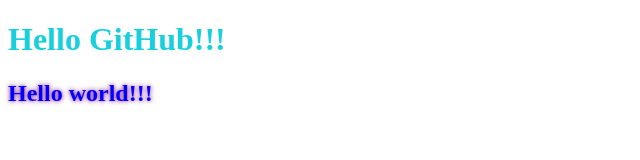
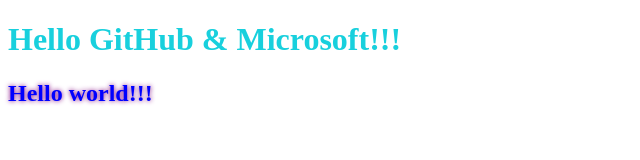
Before and after one commit to KirillSuprun/Github-demo-rep, a plain HTML site: page index.html in a window 1280 px wide. Shown: the whole page, without its empty margins (0-640 px from the left). Drawn offline with Linux system fonts and the light colour scheme.

Commit message:
update h1 to demo 08.11.2021

```diff
--- a/index.html
+++ b/index.html
@@ -13,7 +13,7 @@
 
 <body>
 
-    <h1>Hello GitHub!!!</h1>
+    <h1>Hello GitHub & Microsoft!!!</h1>
 
     <h2>Hello world!!!</h2>
 
```
